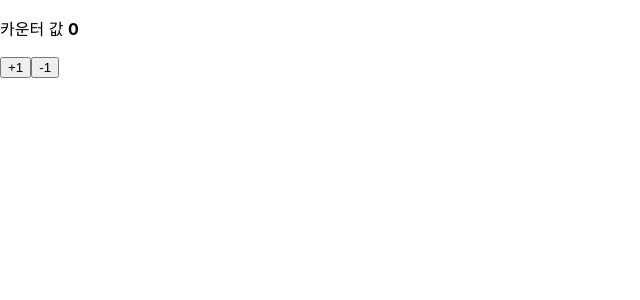
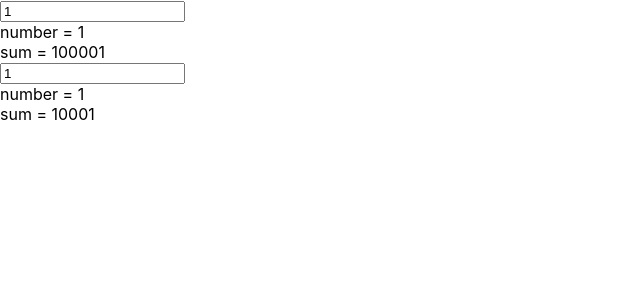
Before and after one commit to JuwoongKim/getting-familer-with-react, a React (Create React App) app: page / in a window 1280 px wide. Shown: the top 300 px of the page, without its empty margins (0-640 px from the left). Built offline with nearby package versions, Linux system fonts and the light colour scheme.

Commit message:
UseEffect, UseState 예제 명칭변경

```diff
--- a/src/index.js
+++ b/src/index.js
@@ -3,16 +3,13 @@ import ReactDOM from 'react-dom/client';
 import './index.css';
 import App from './App';
 import reportWebVitals from './reportWebVitals';
-import Counter2 from './section/003/Counter2';
+import UseMemo from './section/003/UseMemo';
 
 const root = ReactDOM.createRoot(document.getElementById('root'));
 root.render(
   <React.StrictMode>
-    <Counter2/>
+    <UseMemo/>
   </React.StrictMode>
 );
 
-// If you want to start measuring performance in your app, pass a function
-// to log results (for example: reportWebVitals(console.log))
-// or send to an analytics endpoint. Learn more: https://bit.ly/CRA-vitals
 reportWebVitals();
```
Also changed, not shown: src/section/003/UseEffect.jsx (renamed from src/section/003/Counter2.jsx), src/section/003/UseState.jsx (renamed from src/section/003/Counter.jsx), src/section/003/UseState2.jsx (renamed from src/section/003/AccountInfo.jsx).
